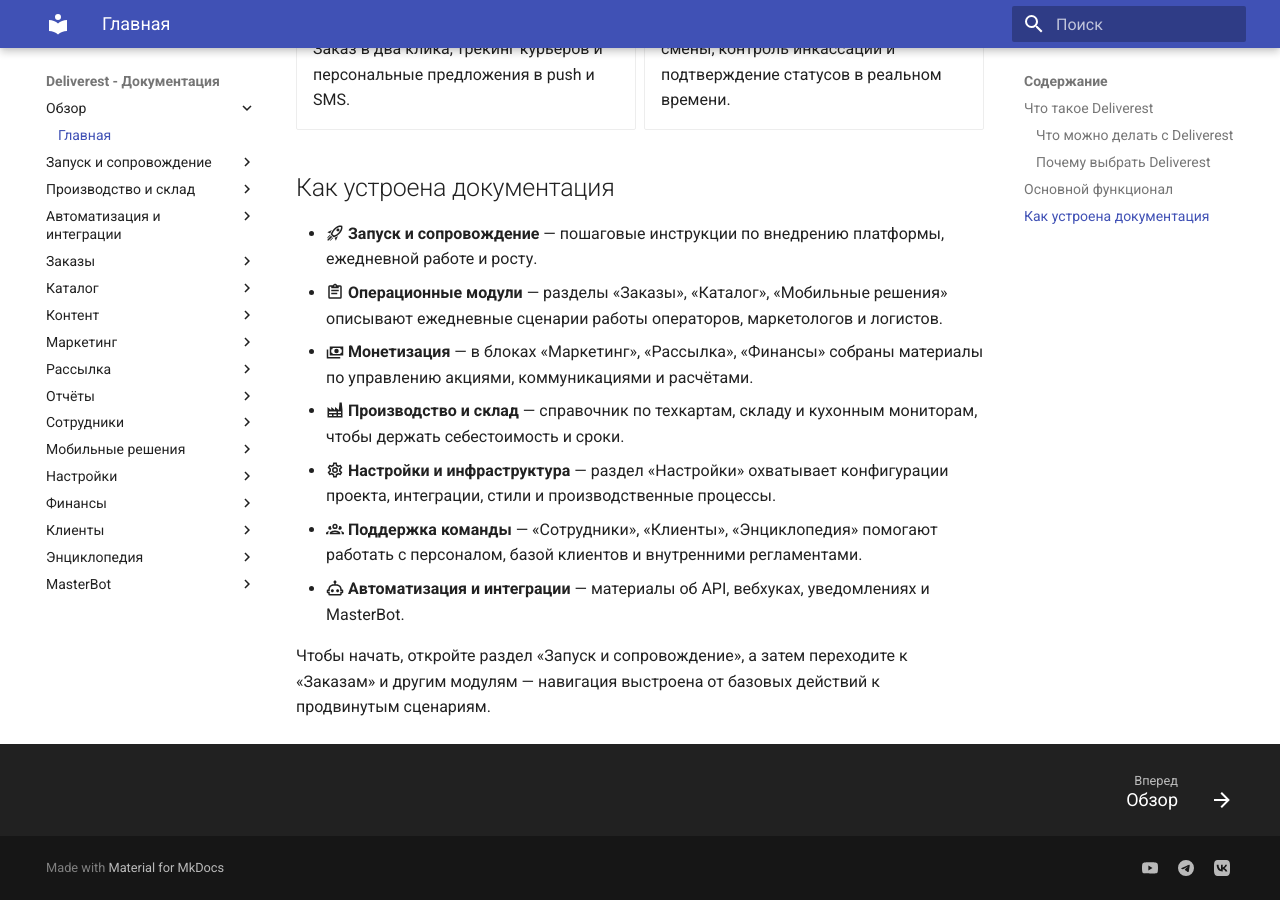
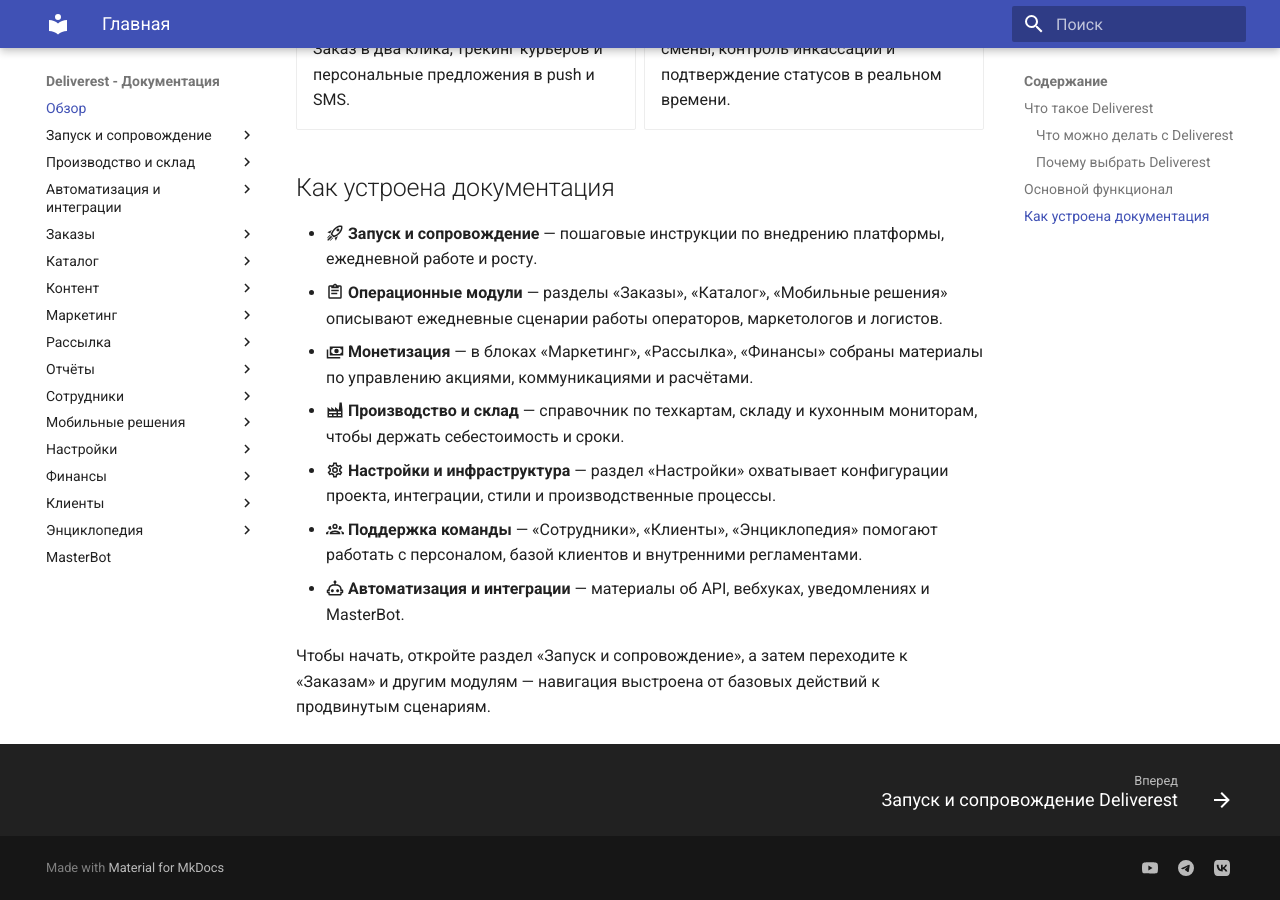
Before and after one commit to imfurman/deliverest-docs, an MkDocs documentation site: the page built from docs/index.md, in a window 1280 px wide and 900 px high, scrolled down 1112 px. Built offline with MkDocs 1.6.1 and Material for MkDocs 9.7.7, drawn with Linux system fonts in a browser that asks for light colours; some of the changed lines change nothing that is shown.

Commit message:
improve docs menu structure

```diff
--- a/mkdocs.yml
+++ b/mkdocs.yml
@@ -4,32 +4,33 @@
   name: material
   language: ru
   features:
+    - navigation.indexes
     - navigation.top
     - navigation.footer
 nav:
   - Обзор:
       - Главная: index.md
   - Запуск и сопровождение:
-      - Обзор: start/index.md
+      - start/index.md
       - План внедрения: start/implementation.md
       - Ежедневная работа: start/daily-ops.md
       - Рост и развитие: start/growth.md
   - Производство и склад:
-      - Обзор: production/index.md
+      - production/index.md
       - Склад и ингредиенты: production/inventory.md
       - Техкарты и себестоимость: production/techcards.md
       - Мониторинг производства: production/monitoring.md
   - Автоматизация и интеграции:
-      - Обзор: automation/index.md
+      - automation/index.md
       - Интеграции: automation/integrations.md
       - Уведомления и триггеры: automation/notifications.md
   - Заказы:
-      - Обзор: orders/index.md
+      - orders/index.md
       - Лента заказов: orders/list.md
       - Поиск и фильтры: orders/filters.md
       - Мониторинг доставки: orders/tracking.md
   - Каталог:
-      - Обзор: catalog/index.md
+      - catalog/index.md
       - Позиции: catalog/items.md
       - Разделы каталога: catalog/sections.md
       - Модификации: catalog/modifiers.md
@@ -39,12 +40,12 @@
       - Стоп-лист: catalog/stop-list.md
       - Артикулы: catalog/vendor-codes.md
   - Контент:
-      - Обзор: content/index.md
+      - content/index.md
       - Шаблоны: content/templates.md
       - Страницы: content/pages.md
       - Инфоблоки: content/blocks.md
   - Маркетинг:
-      - Обзор: marketing/index.md
+      - marketing/index.md
       - Скидки и акции: marketing/discounts.md
       - Фиксированные скидки: marketing/fixed-discounts.md
       - Акции: marketing/actions.md
@@ -58,28 +59,28 @@
       - Скрытие секций по расписанию: marketing/section-schedule.md
       - Жетоны: marketing/tokens.md
   - Рассылка:
-      - Обзор: messaging/index.md
+      - messaging/index.md
       - SMS кампании: messaging/sms.md
       - Push-уведомления: messaging/push.md
       - Шаблоны сообщений: messaging/templates.md
   - Отчёты:
-      - Обзор: reports/index.md
+      - reports/index.md
       - Стандартные отчёты: reports/standard.md
       - KPI и аналитика: reports/kpi.md
       - Оперативные показатели: reports/operational.md
   - Сотрудники:
-      - Обзор: staff/index.md
+      - staff/index.md
       - Пользователи и роли: staff/users.md
       - Графики смен: staff/schedules.md
       - Права доступа: staff/permissions.md
   - Мобильные решения:
-      - Обзор: mobile/index.md
+      - mobile/index.md
       - Клиентское приложение: mobile/client-app.md
       - Курьерское приложение: mobile/courier-app.md
       - Мобильная структура: mobile/structure.md
       - Условия доставки: mobile/delivery-terms.md
   - Настройки:
-      - Обзор: settings/index.md
+      - settings/index.md
       - Основные параметры: settings/basics.md
       - Конфигурации: settings/configs.md
       - Настройки проекта: settings/project.md
@@ -97,25 +98,24 @@
       - Зарплаты курьеров: settings/drivers-salaries.md
       - Журнал изменений: settings/changelog.md
   - Финансы:
-      - Обзор: finance/index.md
+      - finance/index.md
       - Транзакции: finance/transactions.md
       - Бюджеты: finance/budgets.md
       - Инкассация: finance/collection.md
       - Расходы: finance/spendings.md
       - Табель и график: finance/timesheet.md
   - Клиенты:
-      - Обзор: customers/index.md
+      - customers/index.md
       - База клиентов: customers/database.md
       - Обратная связь: customers/feedback.md
       - Импорт и экспорт: customers/import.md
       - Рейтинги и отзывы: customers/ratings.md
   - Энциклопедия:
-      - Обзор: knowledge-base/index.md
+      - knowledge-base/index.md
       - Статьи: knowledge-base/articles.md
       - Разделы: knowledge-base/sections.md
       - Регламенты: knowledge-base/guidelines.md
-  - MasterBot:
-      - Обзор: masterbot/index.md
+  - MasterBot: masterbot/index.md
 markdown_extensions:
   - attr_list
   - md_in_html
```
